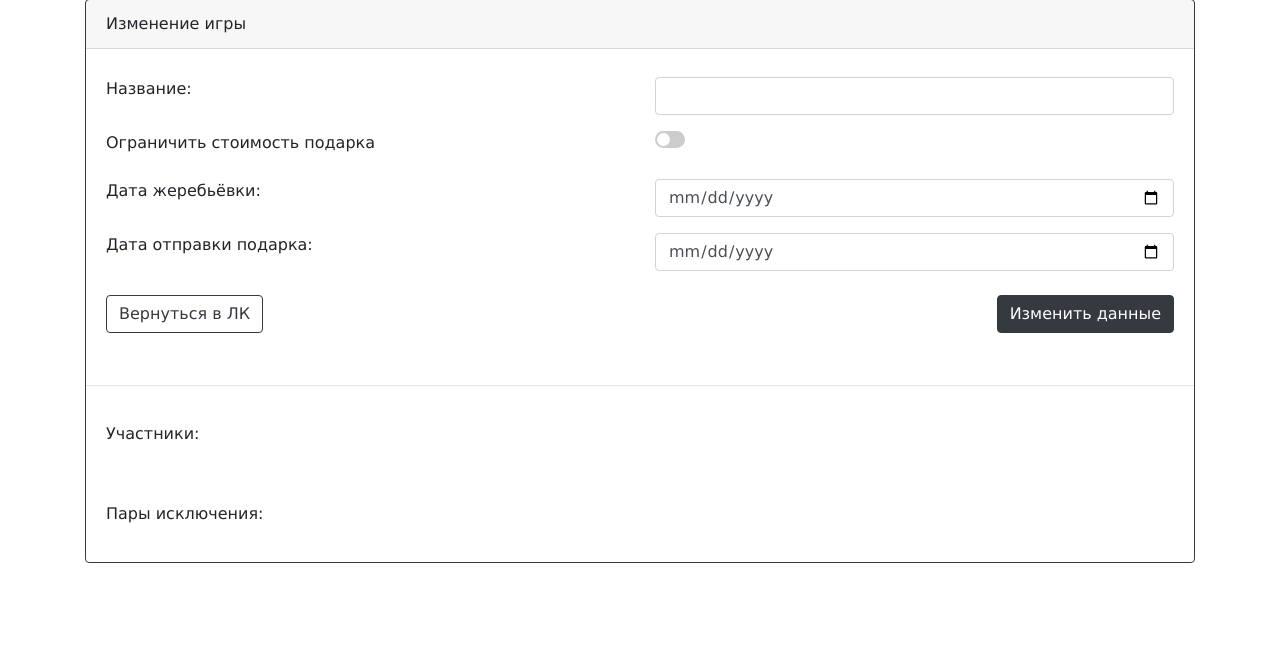
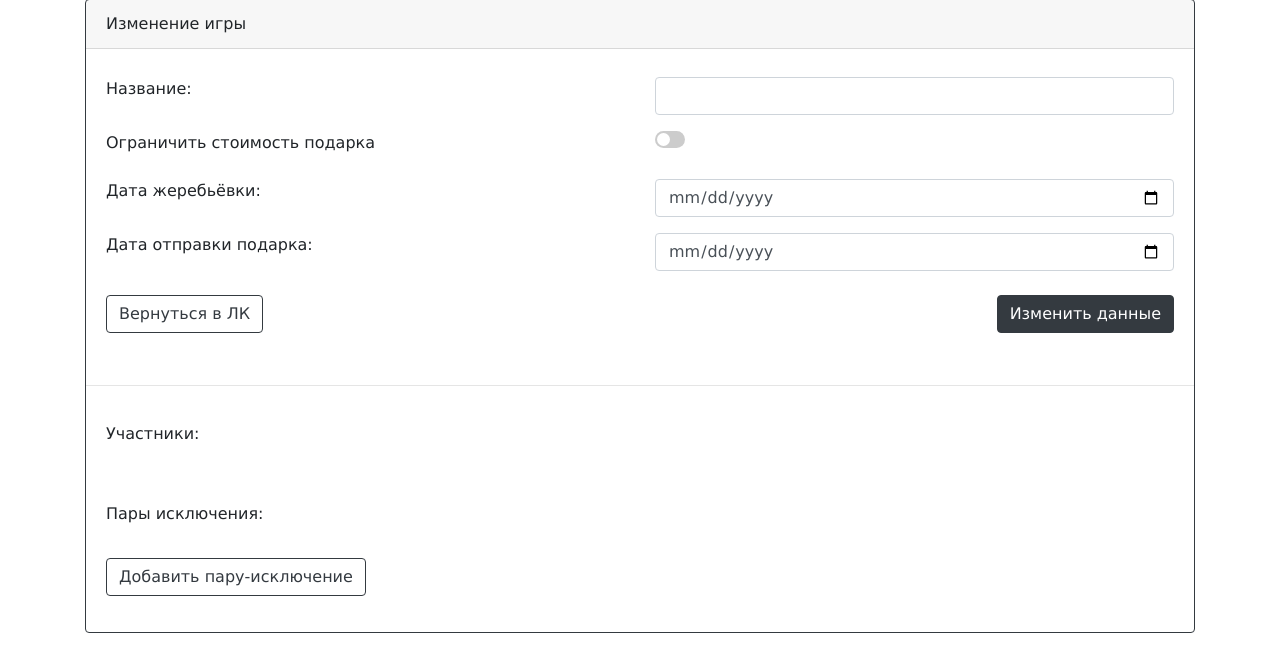
Before and after one commit to balancy/secret_santa, a Django app: template games/templates/games/update_game.html in a window 1280 px wide. Shown: the part 57-729 px from the top of the page. Run offline with Django 4.2, Linux system fonts and the light colour scheme; the template is opened without the code that fills it: values that come from a table or form of the project are taken from there, others are empty.

Commit message:
Add button for exclusions' adding

```diff
--- a/games/templates/games/update_game.html
+++ b/games/templates/games/update_game.html
@@ -118,6 +118,13 @@
           </div>
         </div>
       {% endfor %}
+      <div class="row">
+        <div class="col">
+          <a class="btn btn-outline-dark my-3" href="{% url 'profile'%}" type="button">
+            Добавить пару-исключение
+          </a>
+        </div>
+      </div>
     </div>
   </div>
 
```
